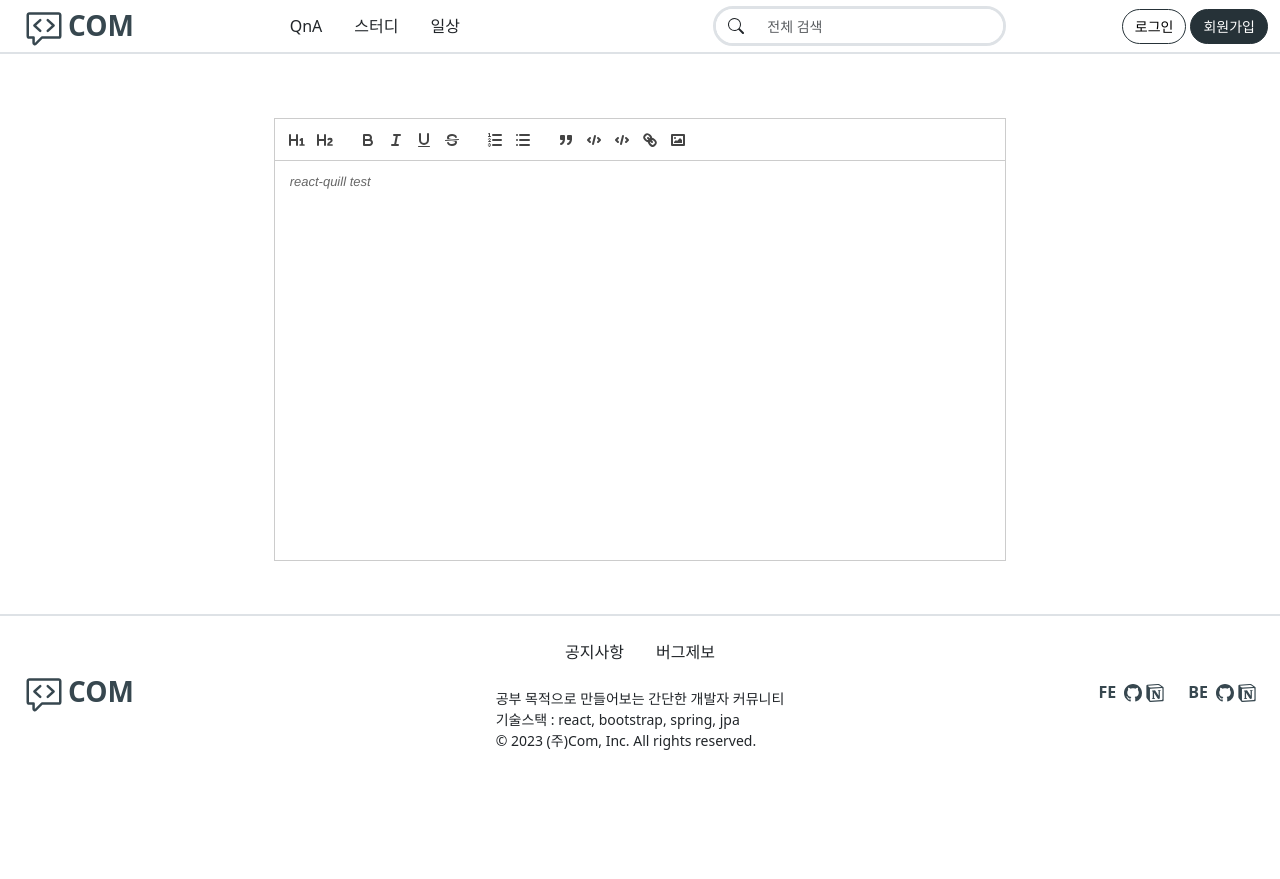
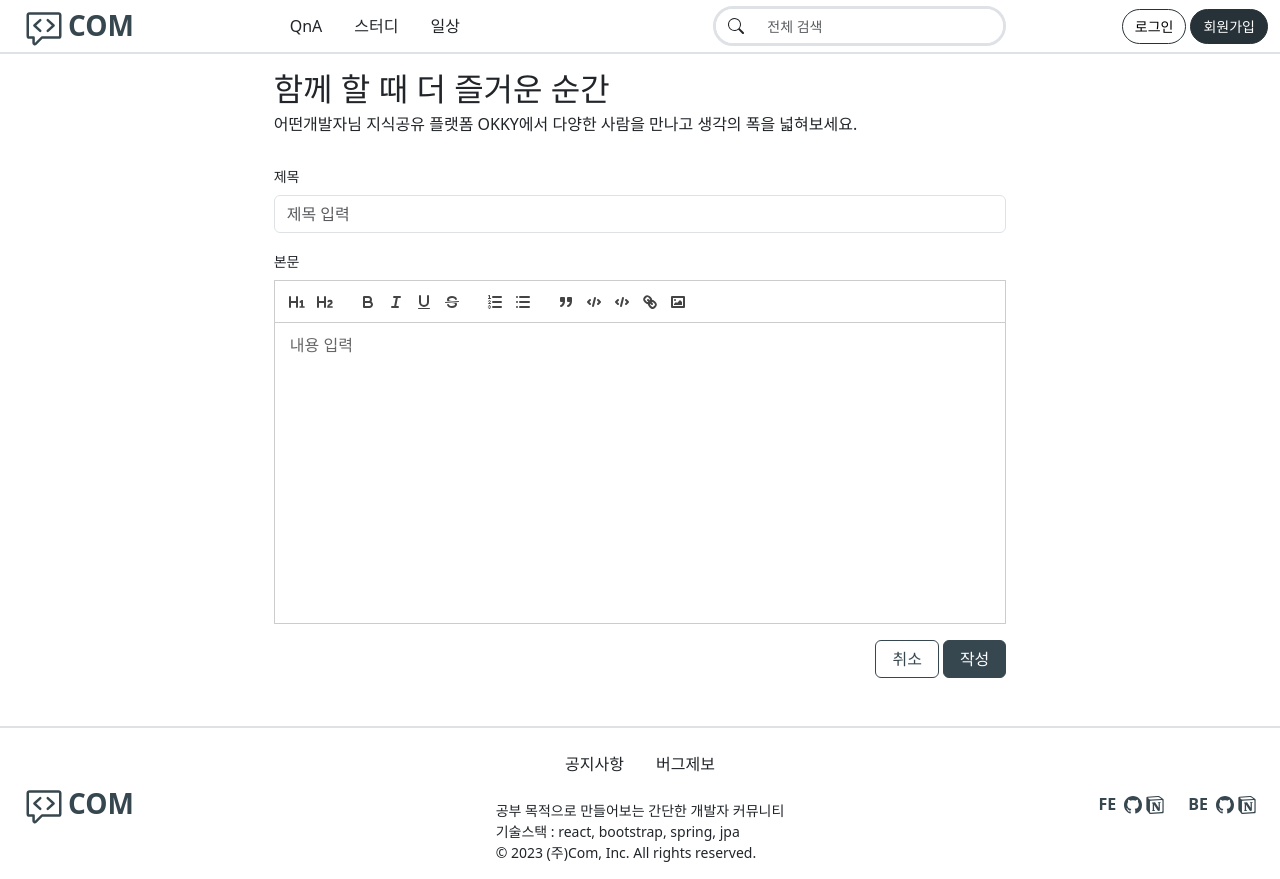
Before and after one commit to rhos0129/community-web, a React (Create React App) app: page /article/new in a window 1280 px wide. Before the commit the page ends 800 px from the top, so only its background shows below. Built offline with nearby package versions, Linux system fonts and the light colour scheme.

Commit message:
design : 글작성페이지 퍼블

```diff
--- /dev/null
+++ b/src/assets/scss/components/article/_simpleForm.scss
@@ -0,0 +1,9 @@
+.ql-editor{
+    min-height: 300px;
+    font-size: 1rem;
+
+}
+
+.ql-editor.ql-blank::before{
+    font-style: normal;
+}
--- a/src/assets/scss/style.scss
+++ b/src/assets/scss/style.scss
@@ -8,3 +8,4 @@
 
 @import "components/article/paging";
 @import "components/article/buttons";
+@import "components/article/simpleForm";
--- a/src/components/article/PageTitle.jsx
+++ b/src/components/article/PageTitle.jsx
@@ -1,8 +1,8 @@
 import React from 'react'
 
-const PageTitle = ({title, desc, icon}) => {
+const PageTitle = ({title, desc, icon, className}) => {
   return (
-    <div className='w-100 bg-bluegray-600 text-white py-3 px-5 d-flex justify-content-between align-items-center rounded-3'>
+    <div className={'w-100 d-flex justify-content-between align-items-center ' + className}>
       <div>
         <h2 className='mb-1'>
           {title}
@@ -19,7 +19,7 @@ const PageTitle = ({title, desc, icon}) => {
 PageTitle.defaultProps = {
   title: '카테고리명',
   desc : '해당 카테고리의 간단한 설명',
-  icon : 'null'
+  icon : null
 }
 
 export default PageTitle
--- /dev/null
+++ b/src/components/article/SimpleForm.jsx
@@ -0,0 +1,41 @@
+import React from "react";
+import ReactQuill from "react-quill";
+import "react-quill/dist/quill.snow.css";
+import { Button, Form, Stack } from "react-bootstrap";
+
+const SimpleForm = () => {
+  const modules = {
+    toolbar: [
+      [{ header: 1 }, { header: 2 }],
+      ["bold", "italic", "underline", "strike"],
+      [{ list: "ordered" }, { list: "bullet" }],
+      ["blockquote", "code", "code-block", "link", "image", "divider"],
+    ],
+  };
+
+  return (
+    <Form className="w-100 mt-4">
+      <Form.Group className="mb-3">
+        <Form.Label className="fs-sm">제목</Form.Label>
+        <Form.Control type="text" placeholder="제목 입력" />
+      </Form.Group>
+      <Form.Group className="mb-3">
+        <Form.Label className="fs-sm">본문</Form.Label>
+        <ReactQuill
+          className="w-100 "
+          theme="snow"
+          modules={modules}
+          placeholder="내용 입력"
+        />
+      </Form.Group>
+      <Stack direction="horizontal" className="" gap={1}>
+        <Button className="bg-white text-bluegray-800 border-bluegray-800 ms-auto px-3">
+          취소
+        </Button>
+        <Button className="bg-bluegray-800 border-bluegray-800 px-3">작성</Button>
+      </Stack>
+    </Form>
+  );
+};
+
+export default SimpleForm;
--- a/src/pages/article/ArticleForm.jsx
+++ b/src/pages/article/ArticleForm.jsx
@@ -1,27 +1,21 @@
 import React from "react";
 import Layout from "components/layout/Layout";
-import ReactQuill from "react-quill";
-import "react-quill/dist/quill.snow.css";
+import SimpleForm from "components/article/SimpleForm";
+import PageTitle from "components/article/PageTitle";
 
 const ArticleForm = () => {
-  const modules = {
-    toolbar: [
-      [{ header: 1 }, { header: 2 }],
-      ["bold", "italic", "underline", "strike"],
-      [{ list: "ordered" }, { list: "bullet" }],
-      ["blockquote", "code", "code-block", "link", "image", "divider"],
-    ],
+  const pageTitle = {
+    title: '함께 할 때 더 즐거운 순간',
+    desc: "어떤개발자님 지식공유 플랫폼 OKKY에서 다양한 사람을 만나고 생각의 폭을 넓혀보세요.",
   };
 
   return (
     <Layout>
-      <ReactQuill
-        className="w-100 my-5"
-        theme="snow"
-        modules={modules}
-        placeholder="react-quill test"
-        style={{height: '50vh'}}
+      <PageTitle
+        title={pageTitle.title}
+        desc={pageTitle.desc}
       />
+      <SimpleForm />
     </Layout>
   );
 };
--- a/src/pages/article/ArticleList.jsx
+++ b/src/pages/article/ArticleList.jsx
@@ -1,22 +1,20 @@
-import React from 'react'
-import Layout from 'components/layout/Layout'
-import { useParams } from 'react-router';
-import { BsQuestionCircleFill } from 'react-icons/bs';
-import PageTitle from 'components/article/PageTitle';
-import List from 'components/article/List';
-import Paging from 'components/article/Paging';
-import Buttons from 'components/article/Buttons';
-
+import React from "react";
+import Layout from "components/layout/Layout";
+import { useParams } from "react-router";
+import { BsQuestionCircleFill } from "react-icons/bs";
+import PageTitle from "components/article/PageTitle";
+import List from "components/article/List";
+import Paging from "components/article/Paging";
+import Buttons from "components/article/Buttons";
 
 const ArticleList = () => {
-
   const params = useParams();
 
   const pageTitle = {
     title: params.title,
-    desc: '간단한 설명입니다.',
-    icon: <BsQuestionCircleFill size='3rem' />
-  }
+    desc: "간단한 설명입니다.",
+    icon: <BsQuestionCircleFill size="3rem" />,
+  };
 
   const articleListItems = [
     {
@@ -25,15 +23,16 @@ const ArticleList = () => {
       writer: "닉네임1",
       createDttm: "2023.01.23",
       viewCount: "10",
-      commentCount: "5"
+      commentCount: "5",
     },
     {
-      title: "아주 긴 제목입니다ㅏㅏㅏ아ㅏ아아아아아아아아앙아ㅏㅏㅏㅏㅏ아아ㅏ아아ㅏㅏ",
+      title:
+        "아주 긴 제목입니다ㅏㅏㅏ아ㅏ아아아아아아아아앙아ㅏㅏㅏㅏㅏ아아ㅏ아아ㅏㅏ",
       href: "/article/1",
       writer: "닉네임1",
       createDttm: "2023.01.23",
       viewCount: "10",
-      commentCount: "5"
+      commentCount: "5",
     },
     {
       title: "제목입니다1",
@@ -41,7 +40,7 @@ const ArticleList = () => {
       writer: "닉네임1",
       createDttm: "2023.01.23",
       viewCount: "10",
-      commentCount: "5"
+      commentCount: "5",
     },
     {
       title: "제목입니다1",
@@ -49,7 +48,7 @@ const ArticleList = () => {
       writer: "닉네임1",
       createDttm: "2023.01.23",
       viewCount: "10",
-      commentCount: "5"
+      commentCount: "5",
     },
     {
       title: "제목입니다1",
@@ -57,7 +56,7 @@ const ArticleList = () => {
       writer: "닉네임1",
       createDttm: "2023.01.23",
       viewCount: "10",
-      commentCount: "5"
+      commentCount: "5",
     },
     {
       title: "제목입니다1",
@@ -65,7 +64,7 @@ const ArticleList = () => {
       writer: "닉네임1",
       createDttm: "2023.01.23",
       viewCount: "10",
-      commentCount: "5"
+      commentCount: "5",
     },
     {
       title: "제목입니다1",
@@ -73,7 +72,7 @@ const ArticleList = () => {
       writer: "닉네임1",
       createDttm: "2023.01.23",
       viewCount: "10",
-      commentCount: "5"
+      commentCount: "5",
     },
     {
       title: "제목입니다1",
@@ -81,7 +80,7 @@ const ArticleList = () => {
       writer: "닉네임1",
       createDttm: "2023.01.23",
       viewCount: "10",
-      commentCount: "5"
+      commentCount: "5",
     },
     {
       title: "제목입니다1",
@@ -89,7 +88,7 @@ const ArticleList = () => {
       writer: "닉네임1",
       createDttm: "2023.01.23",
       viewCount: "10",
-      commentCount: "5"
+      commentCount: "5",
     },
     {
       title: "제목입니다1",
@@ -97,23 +96,24 @@ const ArticleList = () => {
       writer: "닉네임1",
       createDttm: "2023.01.23",
       viewCount: "10",
-      commentCount: "5"
+      commentCount: "5",
     },
-  ]
-
-
+  ];
 
   return (
     <Layout>
-      <PageTitle title={pageTitle.title}
+      <PageTitle
+        className="bg-bluegray-600 text-white rounded-3 py-3 px-5"
+        title={pageTitle.title}
         desc={pageTitle.desc}
-        icon={pageTitle.icon} />
+        icon={pageTitle.icon}
+      />
       <Buttons />
       <Paging top />
       <List items={articleListItems} />
       <Paging />
     </Layout>
-  )
-}
+  );
+};
 
-export default ArticleList
+export default ArticleList;
```
